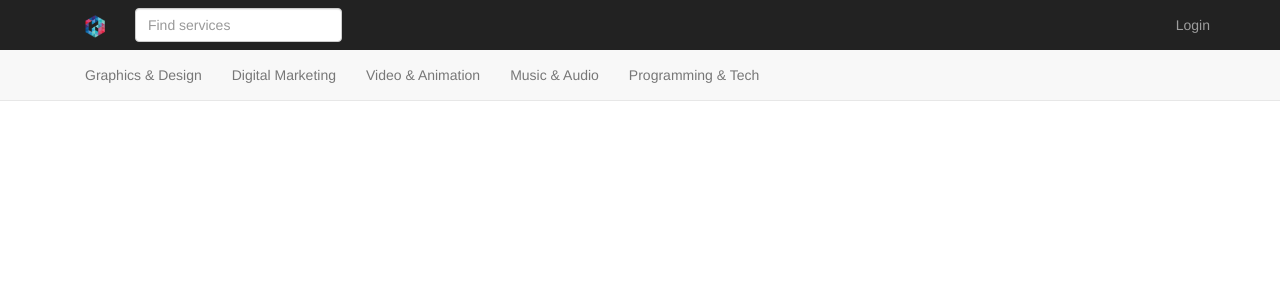
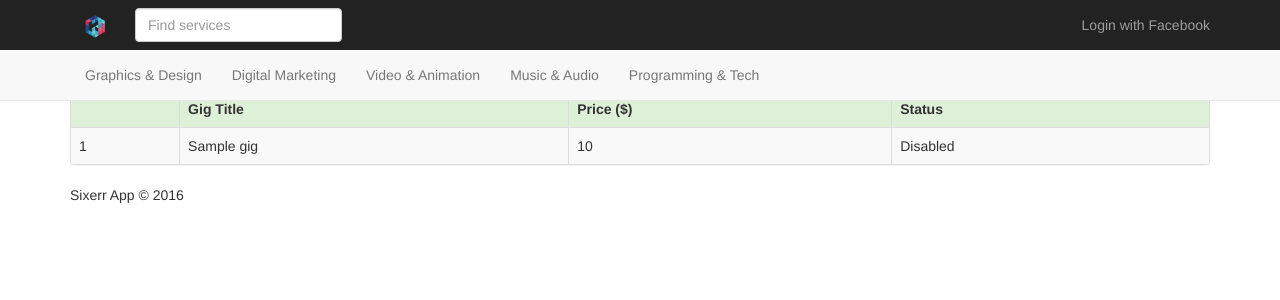
Before and after one commit to JesonDerulo/sixerr, a Django app: template sixerrapp/templates/my_gigs.html in a window 1280 px wide. Shown: the top 300 px of the page. Run offline with Django 3.2, Linux system fonts and the light colour scheme; the template is opened without the code that fills it: most values are stand-ins (such as "Sample title", 1, 10 or a date in 2020); some libraries are stand-ins or nearby versions.

Commit message:
Update My-Gig page

```diff
--- a/sixerrapp/templates/base.html
+++ b/sixerrapp/templates/base.html
@@ -47,7 +47,7 @@
               </li>
             {% else %}
               <li>
-                <a href="{% url 'social:begin' 'facebook' %}?next={{request.path}}">Login</a>
+                <a href="{% url 'social:begin' 'facebook' %}?next={{request.path}}">Login with Facebook</a>
               </li>
             {% endif %}
           </ul>
--- a/sixerrapp/templates/my_gigs.html
+++ b/sixerrapp/templates/my_gigs.html
@@ -3,5 +3,29 @@
 
 {% block page %}
 <p></p>
-My Gig
+<h1 style="margin-bottom: 30px">My Gigs</h1>
+<div class="panel panel-default">
+    <table class="table table-bordered table-striped">
+      <thead class="bg-success">
+        <tr>
+            <th>
+            <th>Gig Title</th>
+            <th>Price ($)</th>
+            <th>Status</th>
+          </th>
+        </tr>
+      </thead>
+
+        <tbody>
+        {% for gig in gigs %}
+        <tr>
+           <td>{{ forloop.counter }}</td>
+           <td>{{ gig.title}}</td>
+           <td>{{ gig.price }}</td>
+           <td>{% if gig.status %} Active {% else %} Disabled {% endif %}</td>
+        </tr>
+        {% endfor %}
+        </tbody>
+    </table>
+</div>
 {% endblock %}
```
